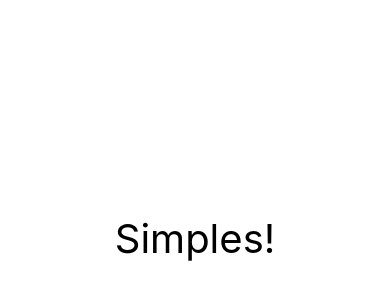
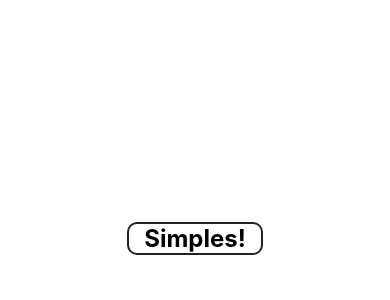
Before and after one commit to gfnasc/curso-reactnative-cod3rs, a React Native app: screen / in a window 390 px wide. Shown: the part 184-484 px from the top of the page. Built offline with nearby package versions, Linux system fonts and the light colour scheme.

Commit message:
criando arquivo separado para estilos

```diff
--- a/src/components/Simples.js
+++ b/src/components/Simples.js
@@ -1,16 +1,11 @@
 import React from 'react';
 import { StyleSheet, Text, View, Button } from 'react-native';
+import Padrao from '../styles/Padrao'
 
 export default (props) => {
     return (
         <View>
-            <Text style={styles.f20}>{props.texto}</Text>
+            <Text style={Padrao.ex}>{props.texto}</Text>
         </View>
     );
 }
-
-const styles = StyleSheet.create({
-    f20: {
-        fontSize: 40
-    }
-});
--- /dev/null
+++ b/src/styles/Padrao.js
@@ -0,0 +1,13 @@
+import { StyleSheet } from 'react-native'
+
+export default StyleSheet.create({
+    ex: {
+        paddingHorizontal: 15,
+        marginVertical: 5,
+        borderRadius: 10,
+        borderWidth: 2,
+        borderColor: '#222',
+        fontSize: 24,
+        fontWeight: 'bold'
+    }
+})
```
